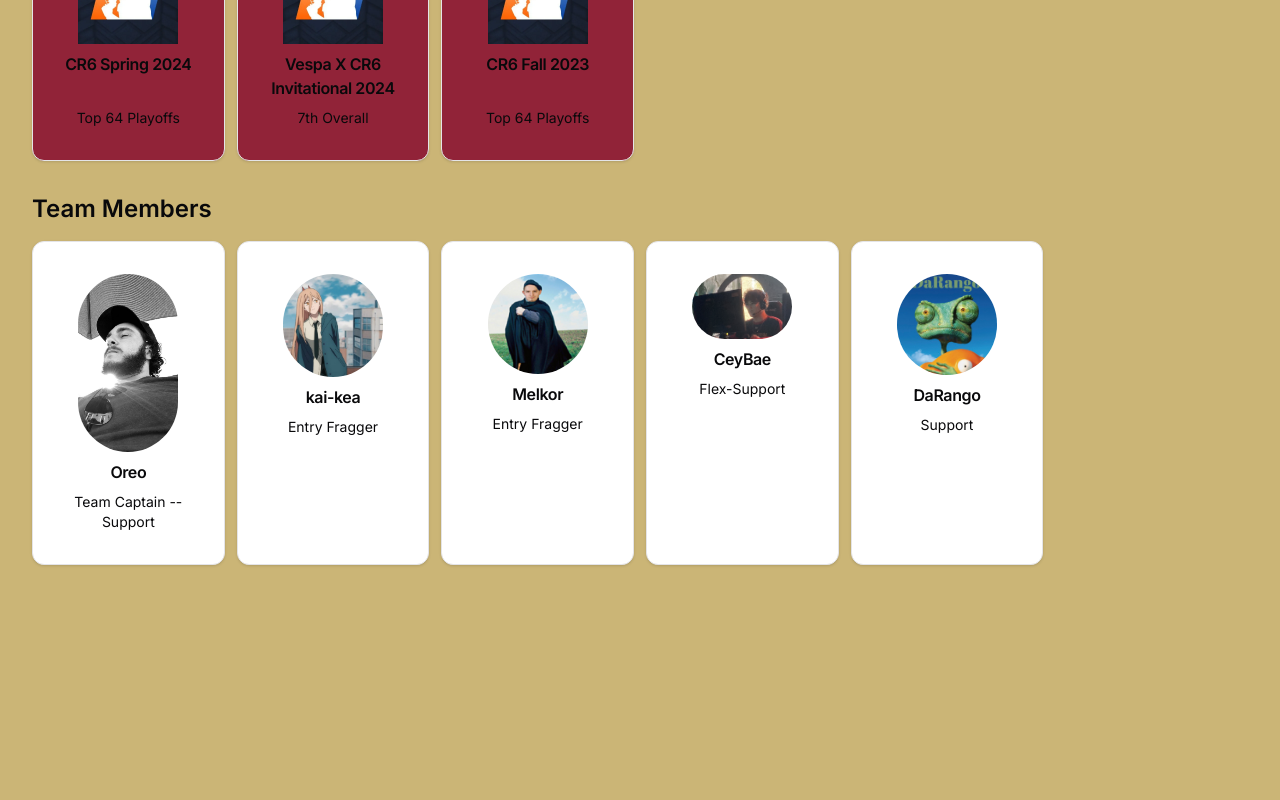
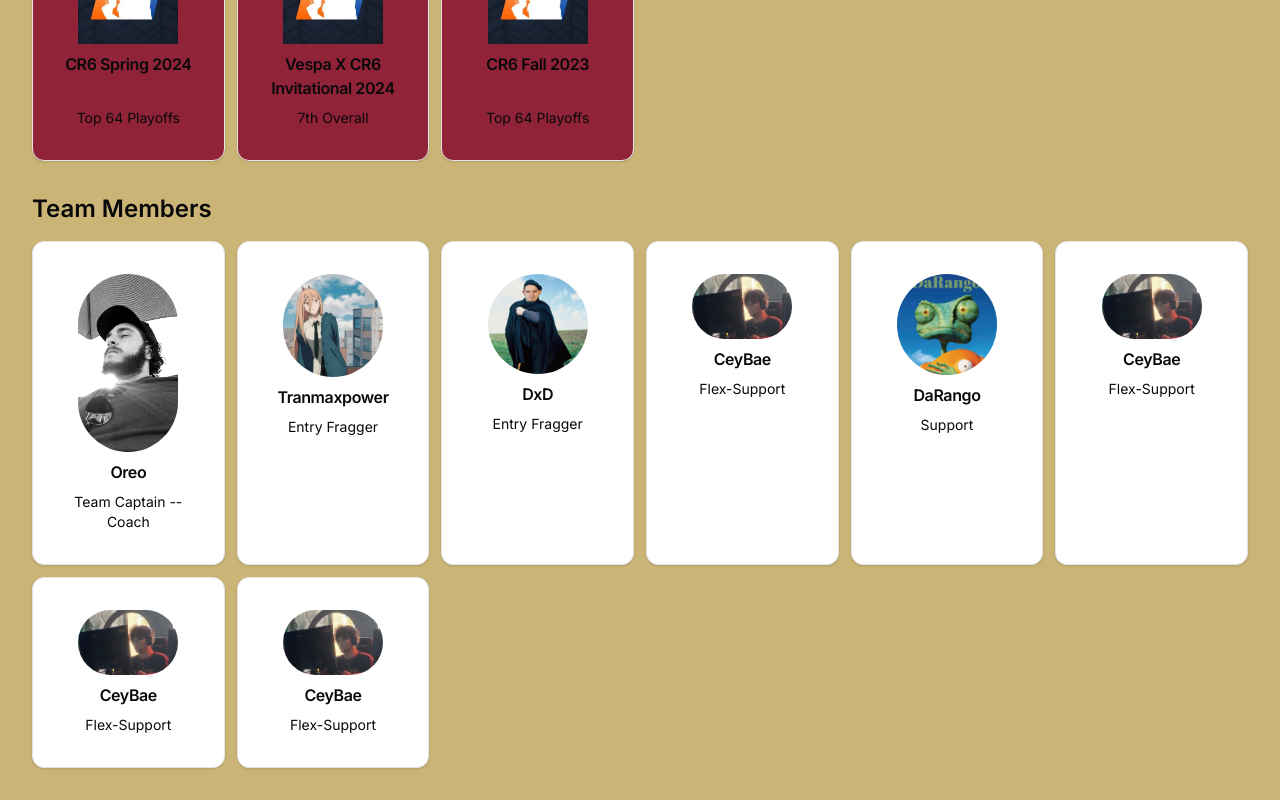
Before and after one commit to Sandrooreo/concordia-esports-associtation, a Next.js app: page /teams/rainbow-six-siege in a window 1280 px wide. Shown: the part 941-1741 px from the top of the page. Before the commit the page ends 1538 px from the top, so only its background shows below. Built offline with nearby package versions, Linux system fonts and the light colour scheme.

Commit message:
name and pfp fixes

```diff
--- a/app/teams/rainbow-six-siege/page.tsx
+++ b/app/teams/rainbow-six-siege/page.tsx
@@ -91,16 +91,16 @@ export default function RainbowSixSiegePage() {
       <div className="grid grid-cols-2 sm:grid-cols-3 md:grid-cols-4 lg:grid-cols-5 xl:grid-cols-6 gap-3">
         <TeamMemberCard
           name="Oreo"
-          role="Team Captain -- Support"
+          role="Team Captain -- Coach"
           icon="/rainbow-six-siege/oreo.png"
         />
         <TeamMemberCard
-          name="kai-kea"
+          name="Tranmaxpower"
           role="Entry Fragger"
           icon="/rainbow-six-siege/kai-kea.png"
         />
         <TeamMemberCard
-          name="Melkor"
+          name="DxD"
           role="Entry Fragger"
           icon="/rainbow-six-siege/Melkor.png"
         />
@@ -114,6 +114,21 @@ export default function RainbowSixSiegePage() {
           role="Support"
           icon="/rainbow-six-siege/rango.png"
         />
+        <TeamMemberCard
+          name="CeyBae"
+          role="Flex-Support"
+          icon="/rainbow-six-siege/ceybae.png"
+        />
+        <TeamMemberCard
+          name="CeyBae"
+          role="Flex-Support"
+          icon="/rainbow-six-siege/ceybae.png"
+        />
+        <TeamMemberCard
+          name="CeyBae"
+          role="Flex-Support"
+          icon="/rainbow-six-siege/ceybae.png"
+        />
         {/* Add more TeamMemberCards as needed */}
       </div>
     </div>
```
